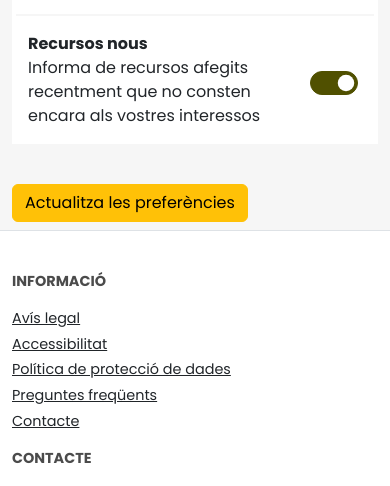
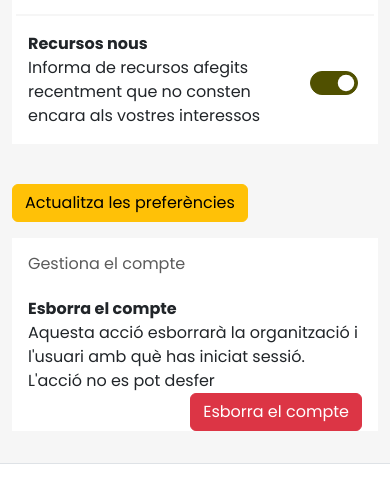
Before and after one commit to transversalcoop/femlliga, a Django app: page /preferences/ in a window 390 px wide. Shown: the part 1974-2460 px from the top of the page. Run offline with Django 4.2, Linux system fonts and the light colour scheme; the visitor is signed in with stand-in values (Sample User, id 1); data that the repository does not hold is empty; parts of the project's set-up code (start-up, migrations or seed data) failed here and were passed over; some libraries are stand-ins or nearby versions.

Commit message:
FL096 Done, added option to delete account

```diff
--- a/femlliga/admin.py
+++ b/femlliga/admin.py
@@ -10,8 +10,12 @@ class OffersInline(admin.StackedInline):
     model = Offer
     extra = 0
 
+class SocialMediaInline(admin.StackedInline):
+    model = SocialMedia
+    extra = 0
+
 class OrganizationAdmin(admin.ModelAdmin):
-    inlines = [NeedsInline, OffersInline]
+    inlines = [NeedsInline, OffersInline, SocialMediaInline]
 
 admin.site.register(Organization, OrganizationAdmin)
 admin.site.register(Agreement)
--- a/femlliga/templates/femlliga/_macros.html
+++ b/femlliga/templates/femlliga/_macros.html
@@ -316,6 +316,8 @@ function clickOption(element) {
       {% for choice in form.fields[field_name].choices %}
       <option value="{{ choice[0] }}"
           {% if field.value() and field.value() == choice[0] %}selected{% endif %}
+          {% if not field.value() and choice[0] == "" %}selected{% endif %}
+          {% if choice[0] == "" %}disabled{% endif %}
       >
           {{ choice[1] }}
       </option>
--- a/femlliga/templates/femlliga/preferences.html
+++ b/femlliga/templates/femlliga/preferences.html
@@ -70,6 +70,23 @@
 
     <button type="submit" class="btn btn-warning my-2">{{ _("Actualitza les preferències") }}</button>
   </form>
+
+  <div id="delete-question" class="d-none">{{ _("Segur que vols esborrar el compte? L'acció no es pot desfer") }}</div>
+  <form method="post" action="{{ url("delete_account") }}" onsubmit="return confirm(document.getElementById('delete-question').textContent)" class="mt-2">
+    {{ csrf_input }}
+
+    <div class="preferences-section">
+      <h2 class="preferences-section-title">{{ _("Gestiona el compte") }}</h2>
+      <div class="row preferences-row">
+        <div class="col-md-8">
+          <strong>{{ _("Esborra el compte") }}</strong>
+          <div>{{ _("Aquesta acció esborrarà la organització i l'usuari amb què has iniciat sessió. L'acció no es pot desfer") }}</div>
+        </div>
+        <div class="col-md-4 text-end">
+          <button type="submit" class="btn btn-danger">{{ _("Esborra el compte") }}</button>
+        </div>
+      </div>
+    </div>
 </div>
 {% endblock %}
 
--- a/femlliga/urls.py
+++ b/femlliga/urls.py
@@ -14,6 +14,7 @@ urlpatterns = [
 
     # login required
     path('preferences/', views.preferences, name='preferences'),
+    path('account/delete/', views.delete_account, name='delete_account'),
     path('app/', views.app, name='app'),
     path('organization/add/', views.add_organization, name='add_organization'),
     path('organization/<uuid:organization_id>/profile/', views.profile, name='profile'),
--- a/femlliga/views.py
+++ b/femlliga/views.py
@@ -912,6 +912,17 @@ def update_user_email(sender, request, email_address, **kwargs):
 
 
 @login_required
+def delete_account(request):
+    if request.method == "POST" and request.user.organizations.count() == 1:
+        request.user.organizations.first().delete()
+        request.user.delete()
+        messages.info(request, _("S'ha esborrat el compte i la organització"), extra_tags="show")
+        return redirect("index")
+
+    return redirect("preferences")
+
+
+@login_required
 @require_own_organization
 def send_message(request, organization_id, organization_to, resource_type, resource):
     if request.method != "POST":
```
